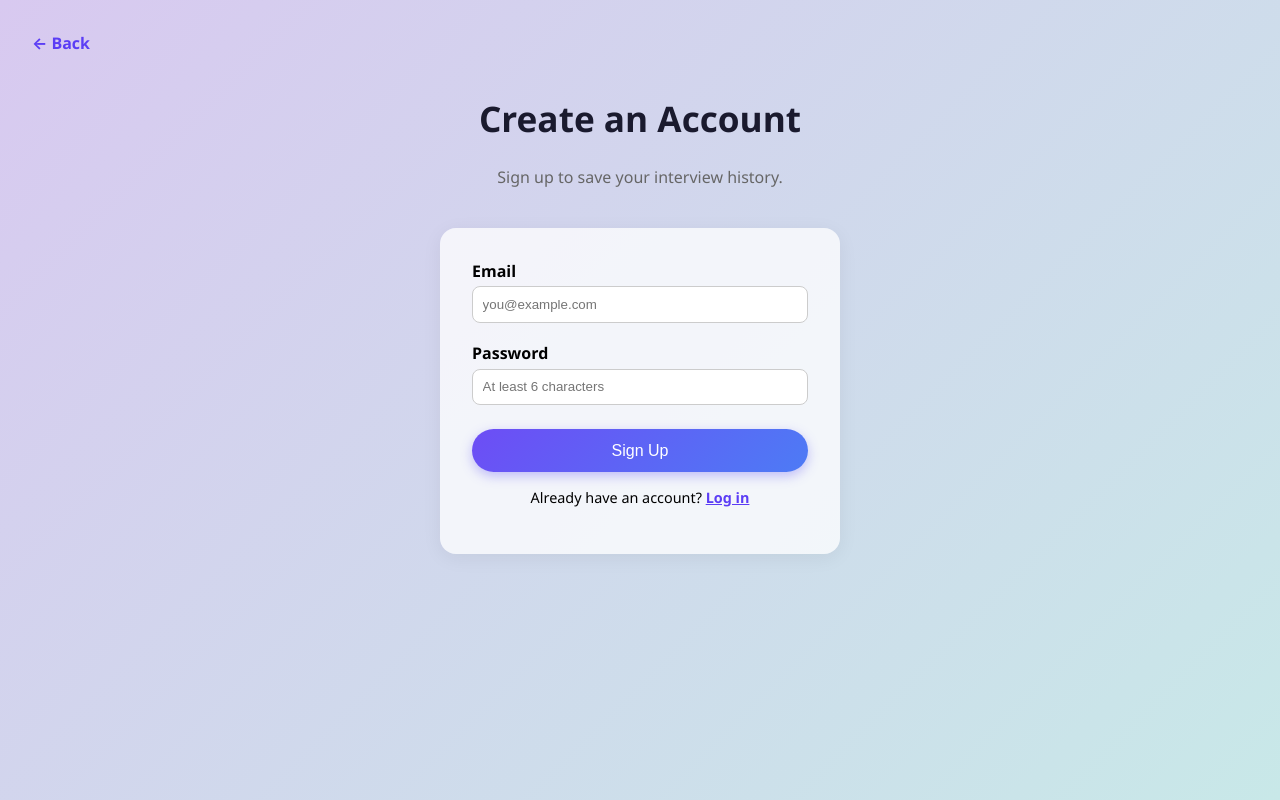
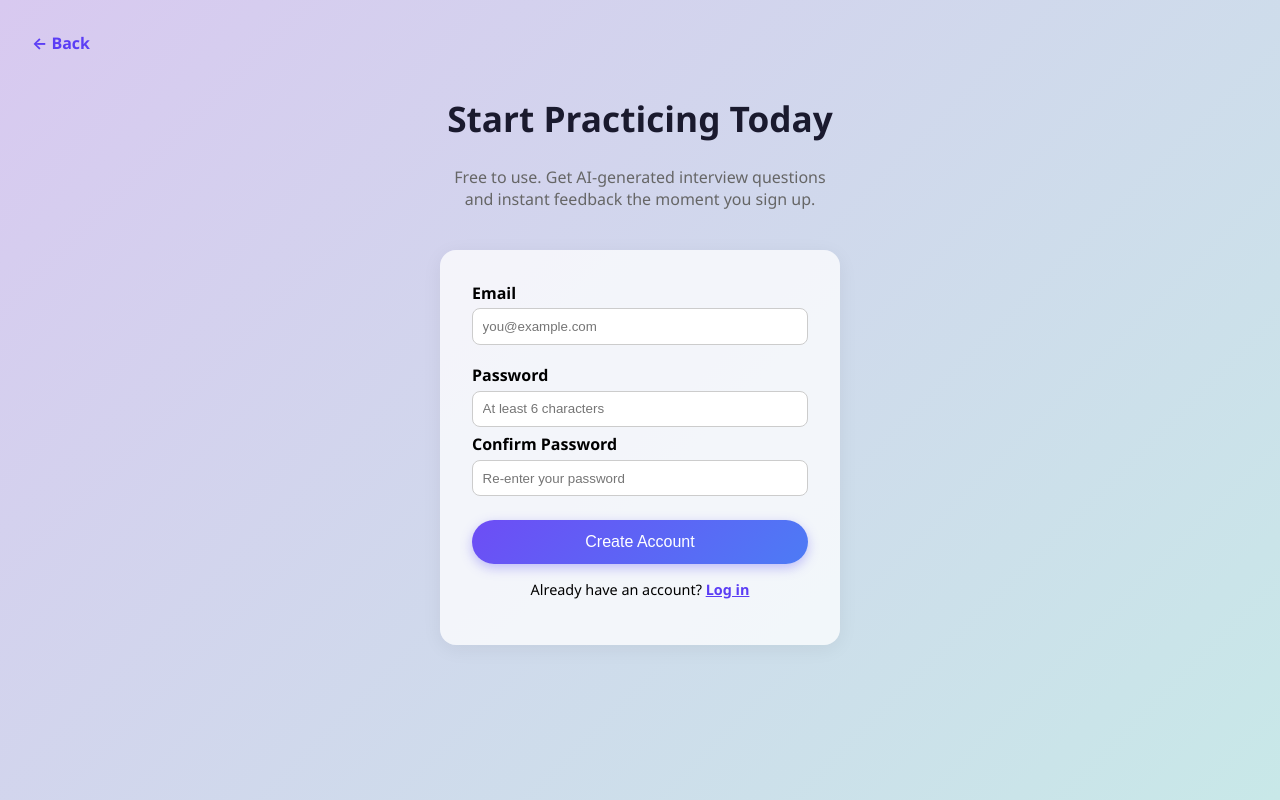
Before and after one commit to MSJawabreh/ai-interview-simulator, a React (Vite) app: page /register in a window 1280 px wide. Built offline with nearby package versions, Linux system fonts and the light colour scheme.

Commit message:
Made the register a bit more representable by adding a confirmation thingy

```diff
--- a/src/pages/RegisterPage.jsx
+++ b/src/pages/RegisterPage.jsx
@@ -8,6 +8,7 @@ function RegisterPage() {
   const navigate = useNavigate()
   const [email, setEmail] = useState('')
   const [password, setPassword] = useState('')
+  const [confirmPassword, setConfirmPassword] = useState('')
   const [errorMessage, setErrorMessage] = useState('')
   const [isLoading, setIsLoading] = useState(false)
 
@@ -17,7 +18,23 @@ useEffect(() => {
     }
   }, [])
 
+  const getPasswordStrength = () => {
+    if (password.length === 0) return 0
+    if (password.length < 6) return 1
+    if (password.length < 10) return 2
+    return 3
+  }
+
+  const strength = getPasswordStrength()
+  const strengthColors = ['#ccc', '#c0392b', '#d98c00', '#2e8b57']
+  const strengthLabels = ['', 'Weak', 'Good', 'Strong']
+
   const handleRegister = async () => {
+    if (password !== confirmPassword) {
+      setErrorMessage('Passwords do not match')
+      return
+    }
+
     setIsLoading(true)
     setErrorMessage('')
 
@@ -51,8 +68,10 @@ return (
         alignItems: 'center',
         textAlign: 'center'
       }}>
-			<h1 style={{ color: '#1a1a2e', fontSize: '2.2rem', marginBottom: '0.5rem' }}>Create an Account</h1>
-			<p style={{ color: '#666' }}>Sign up to save your interview history.</p>
+        <h1 style={{ color: '#1a1a2e', fontSize: '2.2rem', marginBottom: '0.5rem' }}>Start Practicing Today</h1>
+        <p style={{ color: '#666', maxWidth: '380px' }}>
+          Free to use. Get AI-generated interview questions and instant feedback the moment you sign up.
+        </p>
 
         {errorMessage && <p style={{ color: '#c0392b' }}>{errorMessage}</p>}
 
@@ -82,6 +101,33 @@ return (
             value={password}
             onChange={(e) => setPassword(e.target.value)}
             placeholder="At least 6 characters"
+            style={{ width: '100%', padding: '0.6rem', borderRadius: '0.5rem', border: '1px solid #ccc', marginBottom: '0.4rem', boxSizing: 'border-box' }}
+          />
+
+          {password.length > 0 && (
+            <div style={{ marginBottom: '1.2rem' }}>
+              <div style={{ display: 'flex', gap: '0.3rem', marginBottom: '0.3rem' }}>
+                {[1, 2, 3].map((level) => (
+                  <div key={level} style={{
+                    height: '4px',
+                    flex: 1,
+                    borderRadius: '2px',
+                    backgroundColor: strength >= level ? strengthColors[strength] : '#eee'
+                  }} />
+                ))}
+              </div>
+              <span style={{ fontSize: '0.75rem', color: strengthColors[strength] }}>
+                {strengthLabels[strength]}
+              </span>
+            </div>
+          )}
+
+          <label style={{ fontWeight: 'bold', display: 'block', marginBottom: '0.3rem' }}>Confirm Password</label>
+          <input
+            type="password"
+            value={confirmPassword}
+            onChange={(e) => setConfirmPassword(e.target.value)}
+            placeholder="Re-enter your password"
             style={{ width: '100%', padding: '0.6rem', borderRadius: '0.5rem', border: '1px solid #ccc', marginBottom: '1.5rem', boxSizing: 'border-box' }}
           />
 
@@ -100,7 +146,7 @@ return (
               boxShadow: '0 4px 12px rgba(93,80,245,0.35)'
             }}
           >
-					{isLoading ? 'Creating account...' : 'Sign Up'}
+            {isLoading ? 'Creating account...' : 'Create Account'}
           </button>
 
           <p style={{ textAlign: 'center', marginTop: '1rem', fontSize: '0.9rem' }}>
```
Lines whose indentation alone changed are shown as unchanged.
